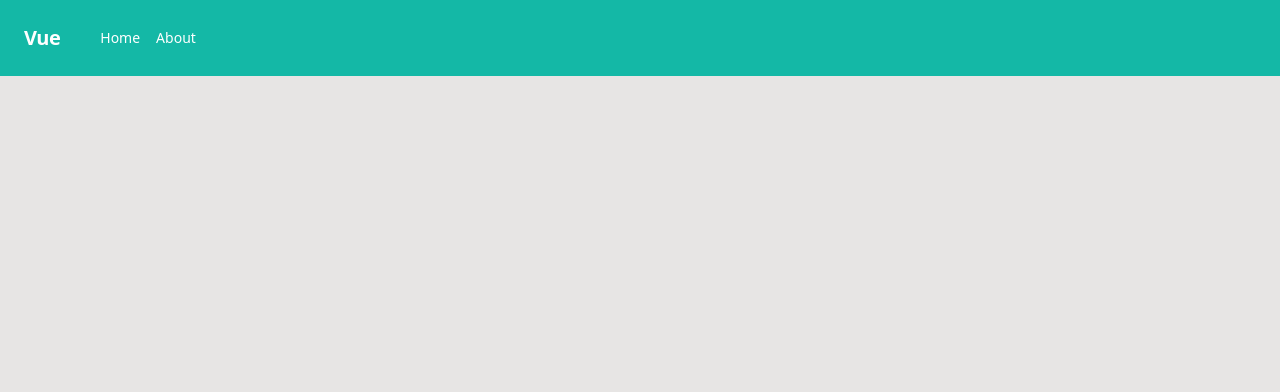
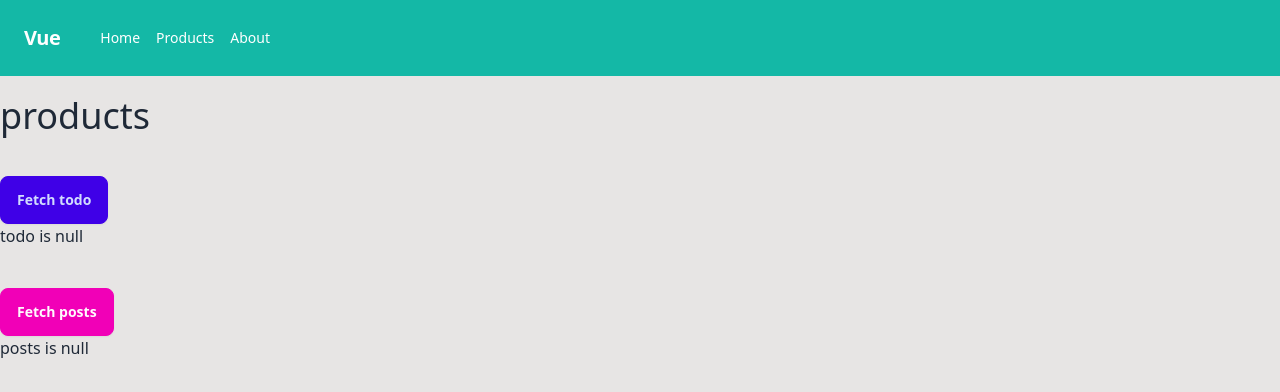
Before and after one commit to panutat-p/mastering-pinia, a Vue app: page /products in a window 1280 px wide. Before the commit this address had no page. Shown: the top 392 px of the page. Built offline with nearby package versions, Linux system fonts and the light colour scheme.

Commit message:
feat: use Pinia store to fetch JSON

```diff
--- a/src/App.vue
+++ b/src/App.vue
@@ -10,6 +10,7 @@ import { RouterLink, RouterView } from 'vue-router'
       </div>
       <div class="text-sm">
         <RouterLink v-bind:to="{ name: `Home` }" class="text-white hover:text-amber-200 mr-4">Home</RouterLink>
+        <RouterLink v-bind:to="{ name: `Product` }" class="text-white hover:text-amber-200 mr-4">Products</RouterLink>
         <RouterLink v-bind:to="{ name: `About` }" class="text-white hover:text-amber-200 mr-4">About</RouterLink>
       </div>
     </nav>
--- a/src/router/index.ts
+++ b/src/router/index.ts
@@ -1,6 +1,7 @@
 import { createRouter, createWebHistory } from 'vue-router'
 
 import HomeView from '@/views/HomeView.vue'
+import ProductView from '@/views/ProductView.vue'
 import AboutView from '@/views/AboutView.vue'
 
 const router = createRouter({
@@ -12,6 +13,11 @@ const router = createRouter({
       component: HomeView,
     },
     {
+      path: '/products',
+      name: 'Product',
+      component: ProductView,
+    },
+    {
       path: '/about',
       name: 'About',
       component: AboutView,
--- /dev/null
+++ b/src/stores/json.ts
@@ -0,0 +1,34 @@
+import { defineStore } from 'pinia'
+import { ref } from 'vue'
+
+const BASE_URL = 'https://jsonplaceholder.typicode.com'
+
+export const useJsonStore = defineStore('json', () => {
+  const todo = ref<TodoPayload | null>(null)
+  const posts = ref<PostPayload | null>(null)
+
+  const fetchTodo = async () => {
+    const res = await fetch(`${BASE_URL}/todos/1`)
+    todo.value = await res.json()
+  }
+  const fetchPosts = async () => {
+    const res = await fetch(`${BASE_URL}/posts`)
+    posts.value = await res.json()
+  }
+
+  return { todo, posts, fetchTodo, fetchPosts }
+})
+
+type TodoPayload = {
+  userId: number
+  id: number
+  title: string
+  completed: boolean
+}
+
+type PostPayload = {
+  userId: number
+  id: number
+  title: string
+  body: string
+}
--- /dev/null
+++ b/src/views/ProductView.vue
@@ -0,0 +1,19 @@
+<script setup lang="ts">
+import { useJsonStore } from '@/stores/json'
+
+const json = useJsonStore()
+</script>
+
+<template>
+  <h1 class="text-4xl mb-10">products</h1>
+  <div class="mb-10">
+    <button v-on:click="json.fetchTodo" class="btn btn-active btn-primary">Fetch todo</button>
+    <div v-if="json.todo">{{ json.todo }}</div>
+    <div v-else>todo is null</div>
+  </div>
+  <div class="mb-10">
+    <button v-on:click="json.fetchPosts" class="btn btn-active btn-secondary">Fetch posts</button>
+    <div v-if="json.posts">{{ json.posts }}</div>
+    <div v-else>posts is null</div>
+  </div>
+</template>
```
